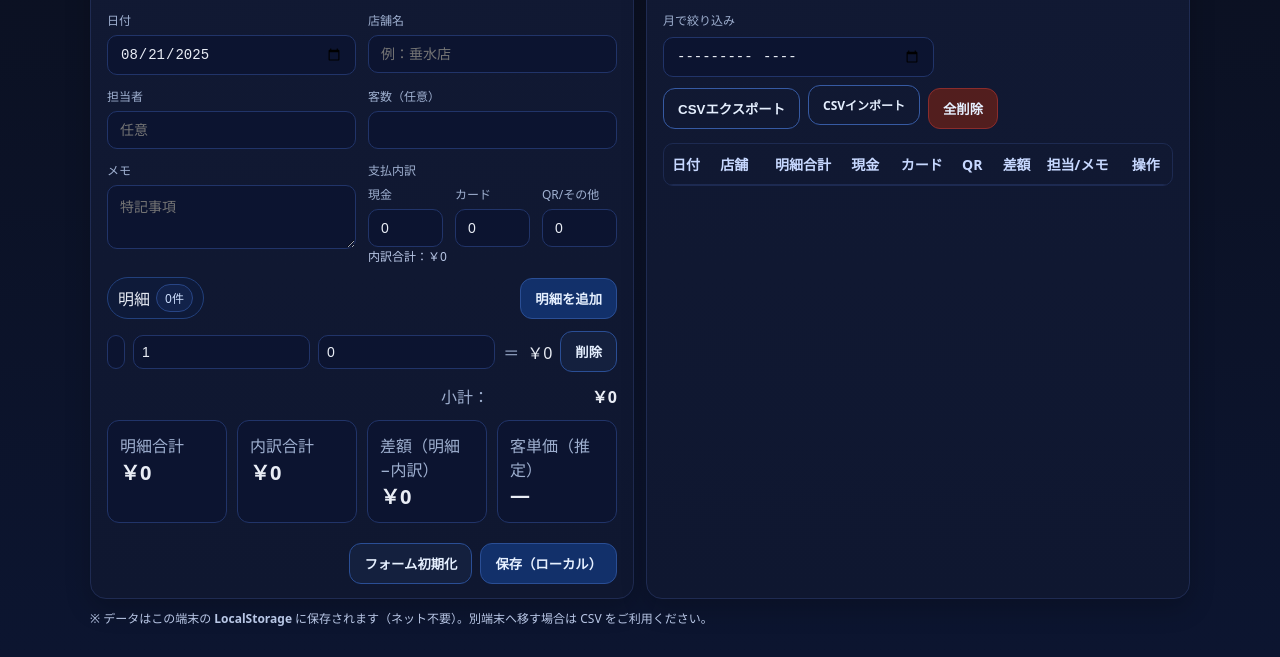
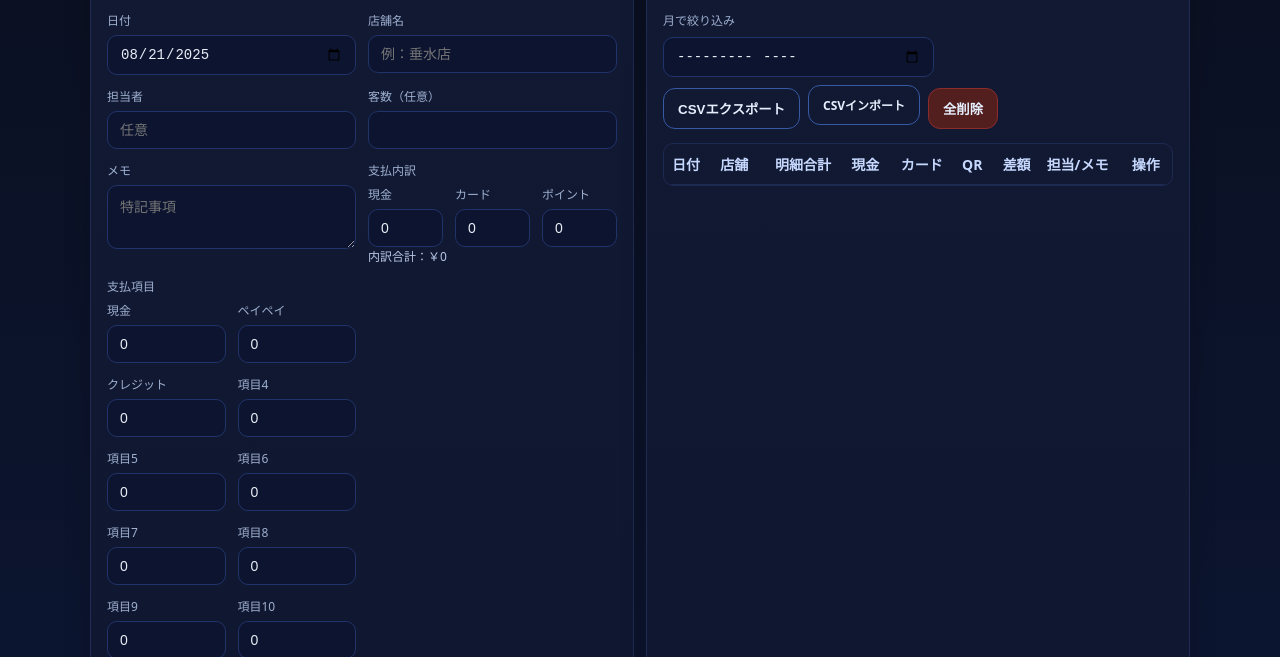
Before and after one commit to tatsumi-14776/sales, a plain HTML site: page Untitled-2.html in a window 1280 px wide. Shown: the part 143-800 px from the top of the page. Drawn offline with Linux system fonts and the light colour scheme.

Commit message:
feat: add detailed payment items UI

```diff
--- a/Untitled-2.html
+++ b/Untitled-2.html
@@ -84,11 +84,57 @@
                 <input id="card" type="number" min="0" step="1" inputmode="numeric" value="0" />
               </div>
               <div>
-                <label for="qr">QR/その他</label>
+                <label for="qr">ポイント</label>
                 <input id="qr" type="number" min="0" step="1" inputmode="numeric" value="0" />
               </div>
             </div>
             <div class="hint" id="payTotalHint">内訳合計：0円</div>
+          </div>
+
+          <div>
+            <label>支払項目</label>
+            <div class="grid g2">
+              <div>
+                <label for="payItem1">現金</label>
+                <input id="payItem1" type="number" min="0" step="1" inputmode="numeric" value="0" />
+              </div>
+              <div>
+                <label for="payItem2">ペイペイ</label>
+                <input id="payItem2" type="number" min="0" step="1" inputmode="numeric" value="0" />
+              </div>
+              <div>
+                <label for="payItem3">クレジット</label>
+                <input id="payItem3" type="number" min="0" step="1" inputmode="numeric" value="0" />
+              </div>
+              <div>
+                <label for="payItem4">項目4</label>
+                <input id="payItem4" type="number" min="0" step="1" inputmode="numeric" value="0" />
+              </div>
+              <div>
+                <label for="payItem5">項目5</label>
+                <input id="payItem5" type="number" min="0" step="1" inputmode="numeric" value="0" />
+              </div>
+              <div>
+                <label for="payItem6">項目6</label>
+                <input id="payItem6" type="number" min="0" step="1" inputmode="numeric" value="0" />
+              </div>
+              <div>
+                <label for="payItem7">項目7</label>
+                <input id="payItem7" type="number" min="0" step="1" inputmode="numeric" value="0" />
+              </div>
+              <div>
+                <label for="payItem8">項目8</label>
+                <input id="payItem8" type="number" min="0" step="1" inputmode="numeric" value="0" />
+              </div>
+              <div>
+                <label for="payItem9">項目9</label>
+                <input id="payItem9" type="number" min="0" step="1" inputmode="numeric" value="0" />
+              </div>
+              <div>
+                <label for="payItem10">項目10</label>
+                <input id="payItem10" type="number" min="0" step="1" inputmode="numeric" value="0" />
+              </div>
+            </div>
           </div>
 
           <div class="grid" style="grid-column:1/-1">
```
